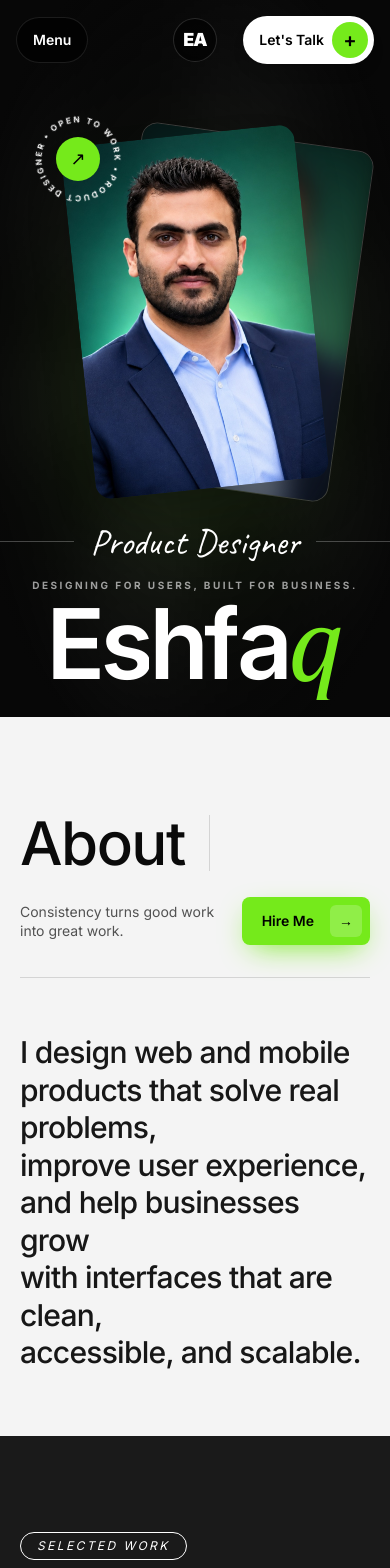
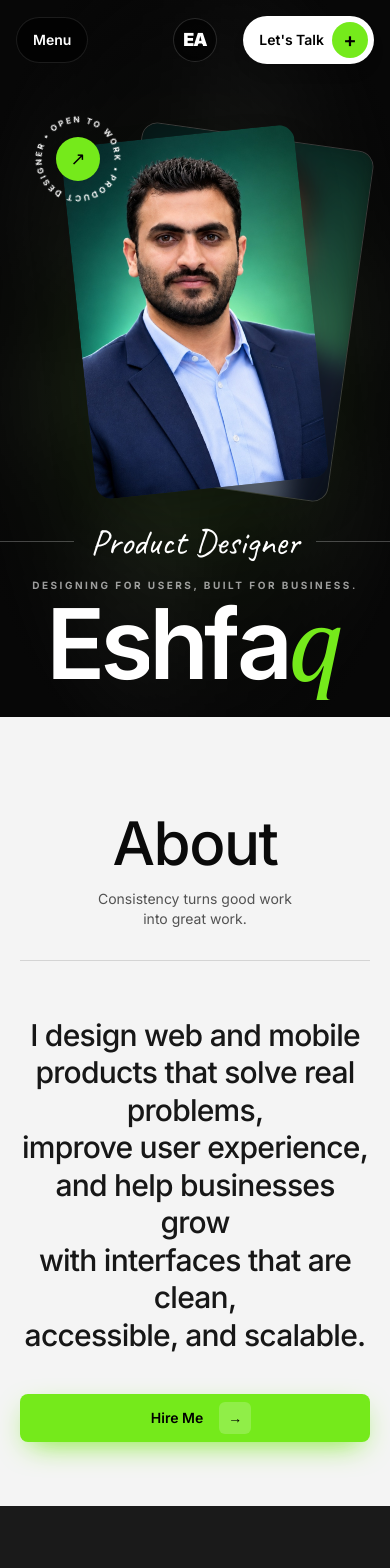
Before and after one commit to basitkarim04/Portfolio-Basit, a Next.js app: page / in a window 390 px wide. Shown: the top 1568 px of the page. Built offline with nearby package versions, Linux system fonts and the light colour scheme.

Commit message:
Refactor About section layout for improved responsiveness and text alignment

```diff
--- a/app/page.tsx
+++ b/app/page.tsx
@@ -765,9 +765,9 @@ function About() {
   return (
     <section id="about" ref={ref} className="bg-[var(--light)] px-5 pb-16 pt-24 md:px-10">
       <div className="mx-auto max-w-6xl">
-        <div className="flex flex-wrap items-center gap-6 border-b border-neutral-300 pb-8">
+        <div className="flex flex-col items-center gap-4 border-b border-neutral-300 pb-8 text-center md:flex-row md:flex-wrap md:gap-6 md:text-left">
           <h2 className="text-6xl font-medium tracking-tight md:text-7xl">About</h2>
-          <div className="h-14 w-px bg-neutral-300" />
+          <div className="hidden h-14 w-px bg-neutral-300 md:block" />
           <p className="text-sm leading-snug text-neutral-600">
             Consistency turns good work
             <br />
@@ -777,7 +777,7 @@ function About() {
             href="https://www.linkedin.com/in/muhammad-ishfaq-/"
             target="_blank"
             rel="noopener noreferrer"
-            className="group ml-auto flex items-center gap-4 rounded-lg bg-[var(--accent)] py-2 pl-5 pr-2 text-sm font-semibold text-black shadow-[0_10px_30px_-10px_var(--accent)]"
+            className="group ml-auto hidden md:flex items-center gap-4 rounded-lg bg-[var(--accent)] py-2 pl-5 pr-2 text-sm font-semibold text-black shadow-[0_10px_30px_-10px_var(--accent)]"
           >
             Hire Me
             <span className="flex h-8 w-8 items-center justify-center rounded-md bg-white/20 transition-transform group-hover:translate-x-1">→</span>
@@ -785,7 +785,7 @@ function About() {
         </div>
 
         <div className="mt-14">
-          <div ref={textRef} className="text-3xl font-medium leading-tight tracking-tight md:text-right md:text-[2.1rem] lg:text-[2.4rem]">
+          <div ref={textRef} className="text-center text-3xl font-medium leading-tight tracking-tight md:text-right md:text-[2.1rem] lg:text-[2.4rem]">
             {VISION.map((line, i) => {
               const p = Math.min(1, Math.max(0, fill * VISION.length - i)) * 100;
               return (
@@ -804,6 +804,16 @@ function About() {
           </div>
         </div>
 
+          <a
+            href="https://www.linkedin.com/in/muhammad-ishfaq-/"
+            target="_blank"
+            rel="noopener noreferrer"
+            className="group mt-10 flex w-full items-center justify-center gap-4 md:hidden rounded-lg bg-[var(--accent)] py-2 pl-5 pr-2 text-sm font-semibold text-black shadow-[0_10px_30px_-10px_var(--accent)]"
+          >
+            Hire Me
+            <span className="flex h-8 w-8 items-center justify-center rounded-md bg-white/20 transition-transform group-hover:translate-x-1">→</span>
+          </a>
+
       </div>
     </section>
   );
```
